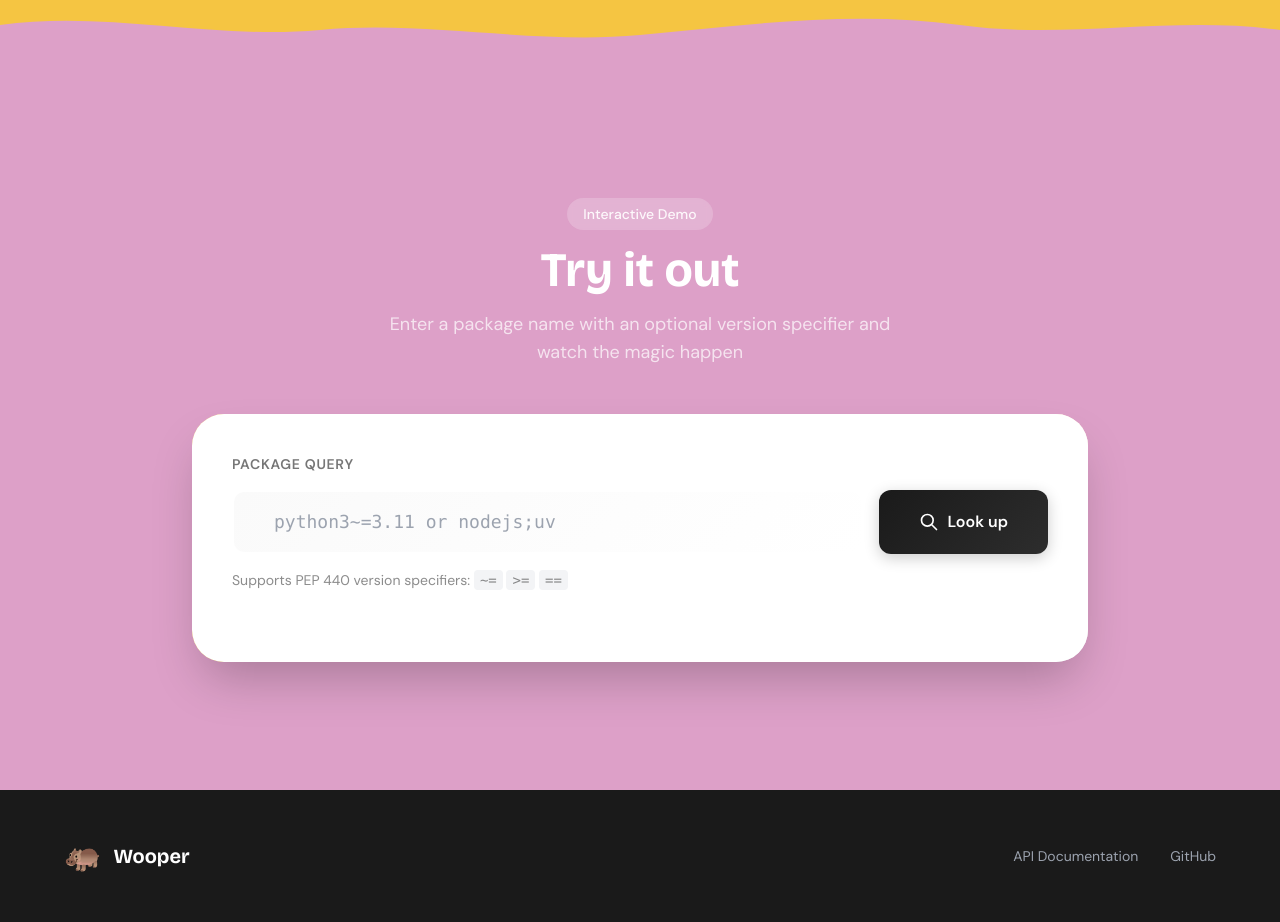
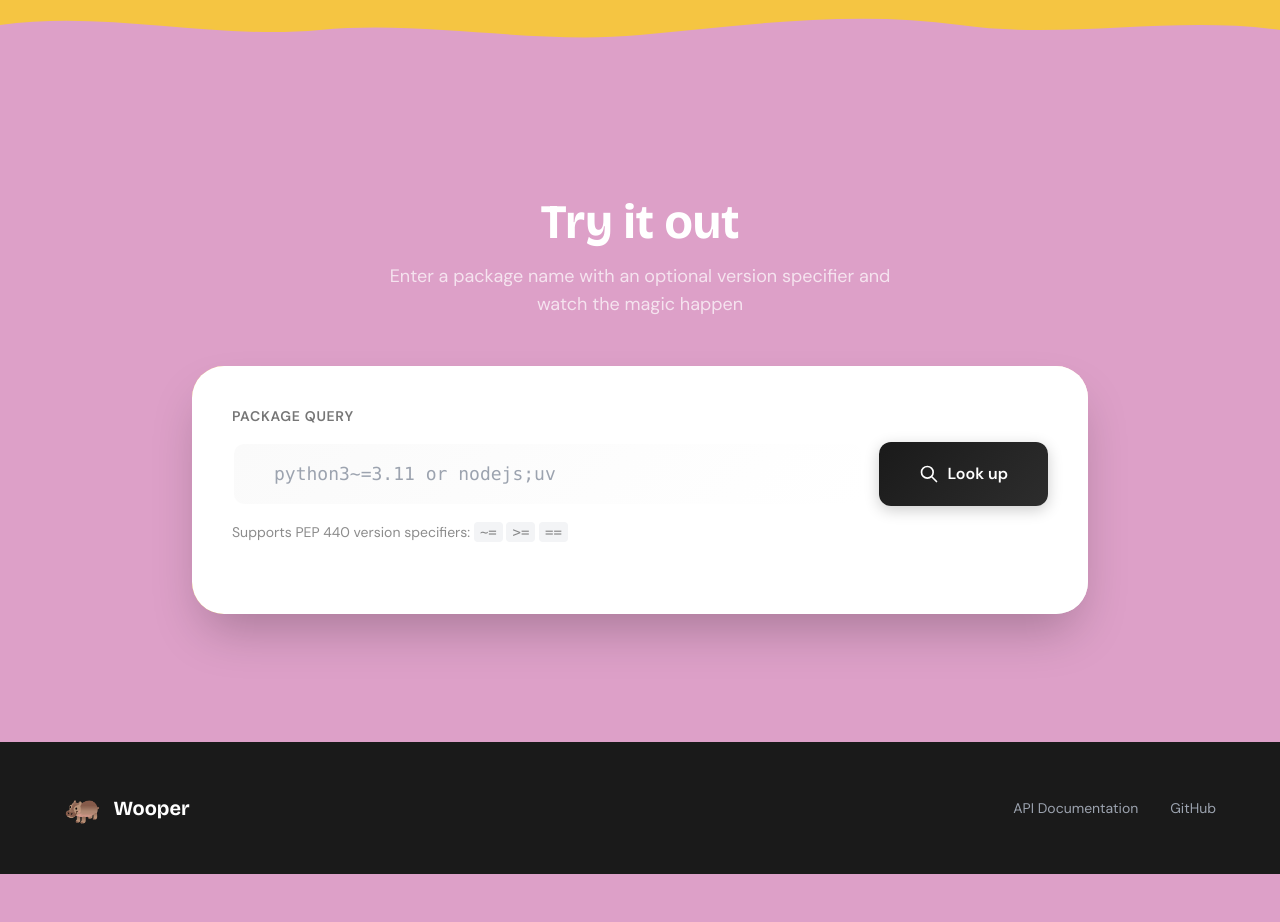
Before and after one commit to buurro/wooper.dev, a FastAPI app: page / in a window 1280 px wide. Shown: the part 1682-2604 px from the top of the page. After the commit the page ends 2556 px from the top, so only its background shows below. Run offline with FastAPI, Linux system fonts and the light colour scheme; some libraries are stand-ins or nearby versions.

Commit message:
Remove Interactive Demo badge

```diff
--- a/wooper_dev/templates/index.html
+++ b/wooper_dev/templates/index.html
@@ -445,7 +445,6 @@ curl https://wooper.dev/flake/ruff</code></pre>
 
         <div class="max-w-4xl mx-auto relative z-10">
             <div class="text-center mb-12">
-                <span class="inline-block px-4 py-1.5 bg-white/20 backdrop-blur-sm rounded-full text-white/90 text-sm font-medium mb-4">Interactive Demo</span>
                 <h2 class="font-display text-4xl md:text-5xl font-bold text-white mb-4">Try it out</h2>
                 <p class="text-white/70 text-lg max-w-lg mx-auto">Enter a package name with an optional version specifier and watch the magic happen</p>
             </div>
```
